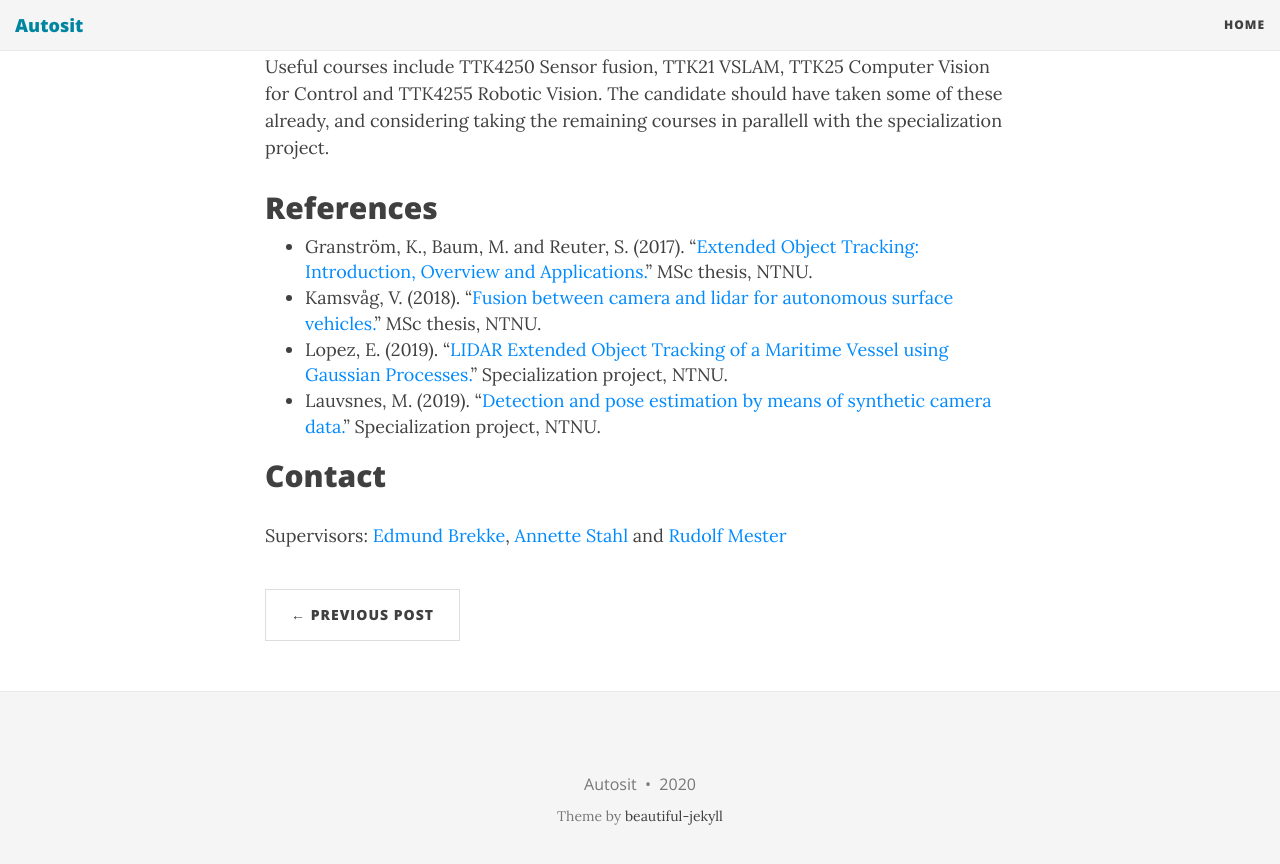
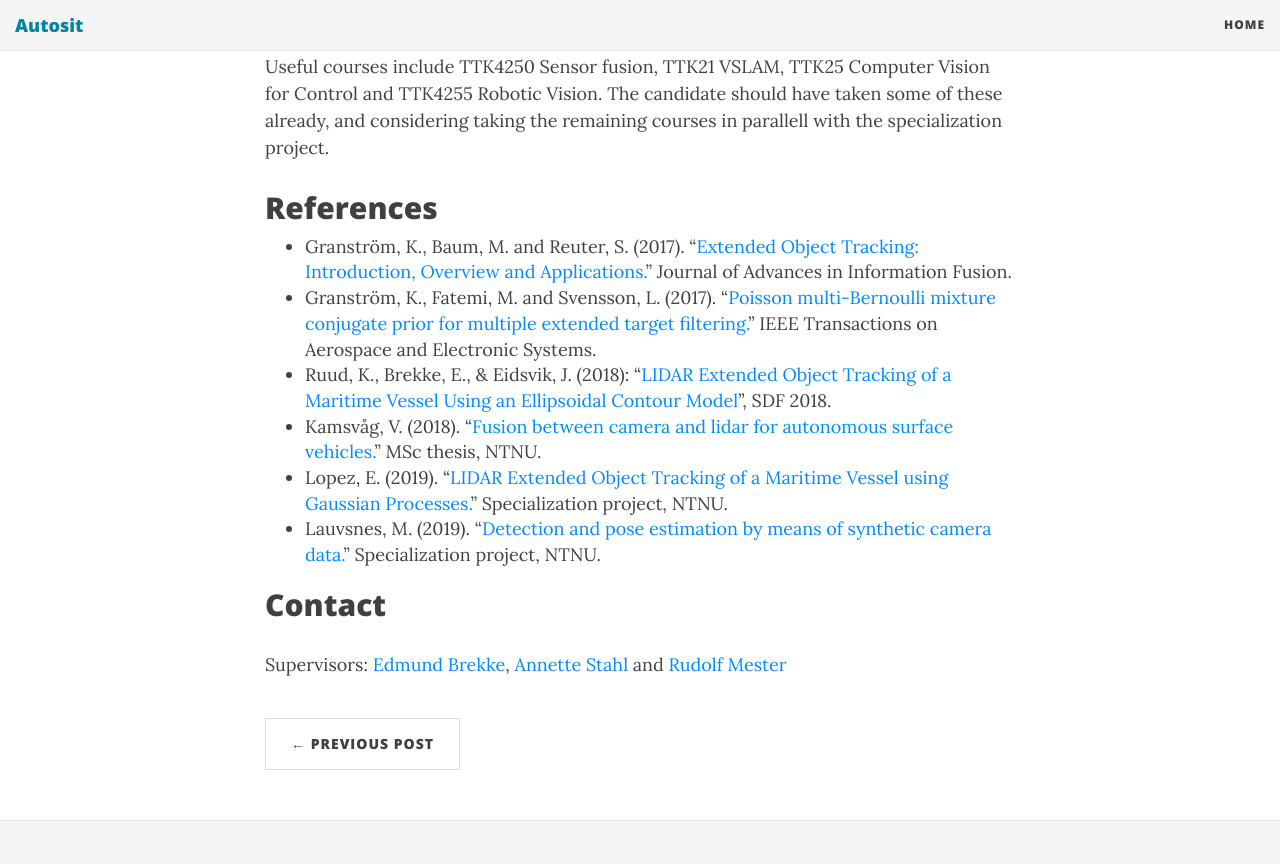
Before and after one commit to autosit/autosit.github.io, a Jekyll site: the page built from _posts/2020-04-08-multisensor-eot.md, in a window 1280 px wide and 900 px high, scrolled down 2457 px. Shown: the top 864 px of the window. Built offline with Jekyll 4.4.1, drawn with Linux system fonts in a browser that asks for light colours; nearby versions of some CDN libraries.

Commit message:
added multisensor eot project 11

```diff
--- a/_posts/2020-04-08-multisensor-eot.md
+++ b/_posts/2020-04-08-multisensor-eot.md
@@ -54,11 +54,14 @@ In the MSc thesis the goal will be to integrate the work from the specialization
 Useful courses include TTK4250 Sensor fusion, TTK21 VSLAM, TTK25 Computer Vision for Control  and TTK4255 Robotic Vision. The candidate should have taken some of these already, and considering taking the remaining courses in parallell with the specialization project.
 
 ## References
-* Granström, K., Baum, M. and Reuter, S. (2017). "<a href="http://isif.org/journal/12/2/1557-6418">Extended Object Tracking: Introduction, Overview and Applications.</a>" MSc thesis, NTNU.
+* Granström, K., Baum, M. and Reuter, S. (2017). "<a href="http://isif.org/journal/12/2/1557-6418">Extended Object Tracking: Introduction, Overview and Applications.</a>" Journal of Advances in Information Fusion.
+* Granström, K., Fatemi, M. and Svensson, L. (2017). "<a href="https://ieeexplore.ieee.org/document/8730493">Poisson multi-Bernoulli mixture conjugate prior for multiple extended target filtering.</a>" IEEE Transactions on Aerospace and Electronic Systems.
+* Ruud, K., Brekke, E., & Eidsvik, J. (2018): “[LIDAR Extended Object Tracking of a Maritime Vessel Using an Ellipsoidal Contour Model](https://www.researchgate.net/publication/328890666_LIDAR_Extended_Object_Tracking_of_a_Maritime_Vessel_Using_an_Ellipsoidal_Contour_Model)”, SDF 2018.
 * Kamsvåg, V. (2018). "<a href="http://folk.ntnu.no/edmundfo/msc2019-2020/kamsvaag_msc.pdf">Fusion between camera and lidar for autonomous surface vehicles.</a>" MSc thesis, NTNU.
 * Lopez, E. (2019). "<a href="http://folk.ntnu.no/edmundfo/msc2019-2020/lopez_eot.pdf">LIDAR Extended Object Tracking of a Maritime Vessel using Gaussian Processes.</a>" Specialization project, NTNU.
 * Lauvsnes, M. (2019). "<a href="http://folk.ntnu.no/edmundfo/msc2019-2020/lauvsnes_pose_estimation.pdf">Detection and pose estimation by
 means of synthetic camera data.</a>" Specialization project, NTNU.
+
 
 
 ## Contact
```
Also changed, not shown: other parts of _posts/2020-04-08-multisensor-eot.md (+0 -1 lines).
